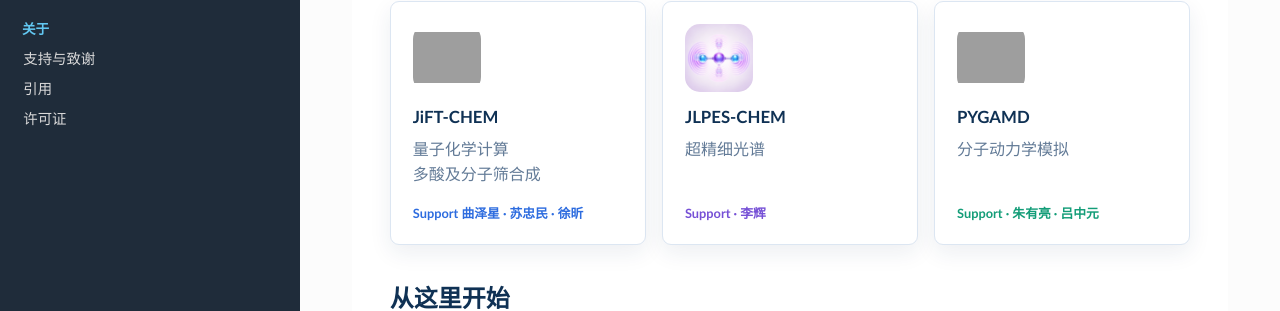
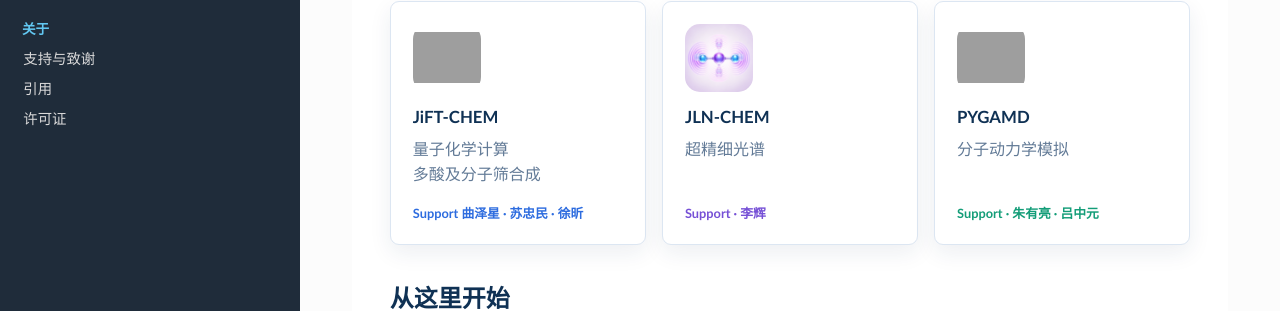
Before and after one commit to lhc007-sudo/Tang, a Sphinx documentation site: the page built from source/index.md, in a window 1280 px wide and 1311 px high. Shown: the part 670-981 px from the top of the window. Built offline with Sphinx 7.4.7 and the Read the Docs theme 3.1.0, drawn with Linux system fonts in a browser that asks for light colours; grey boxes are pictures that could not be loaded.

Commit message:
JLN-CHEM

```diff
--- a/source/index.md
+++ b/source/index.md
@@ -22,7 +22,7 @@ TANG 在 Windows 中准备计算任务，由便携式 WSL 后端自动选择电
   </a>
   <a class="module-card violet" href="modules/nuclear-motion.html">
     <img src="_static/1-2.png" alt="核运动理论图标">
-    <strong>JLPES-CHEM</strong>
+    <strong>JLN-CHEM</strong>
     <span>超精细光谱</span>
     <small>Support · 李辉</small>
   </a>
```
